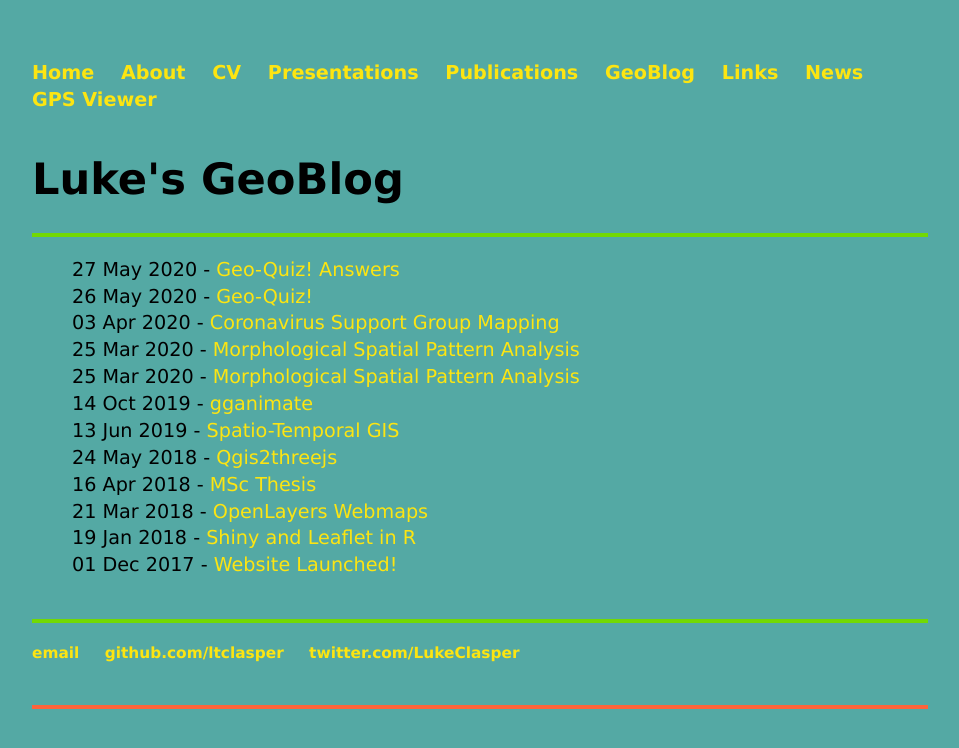
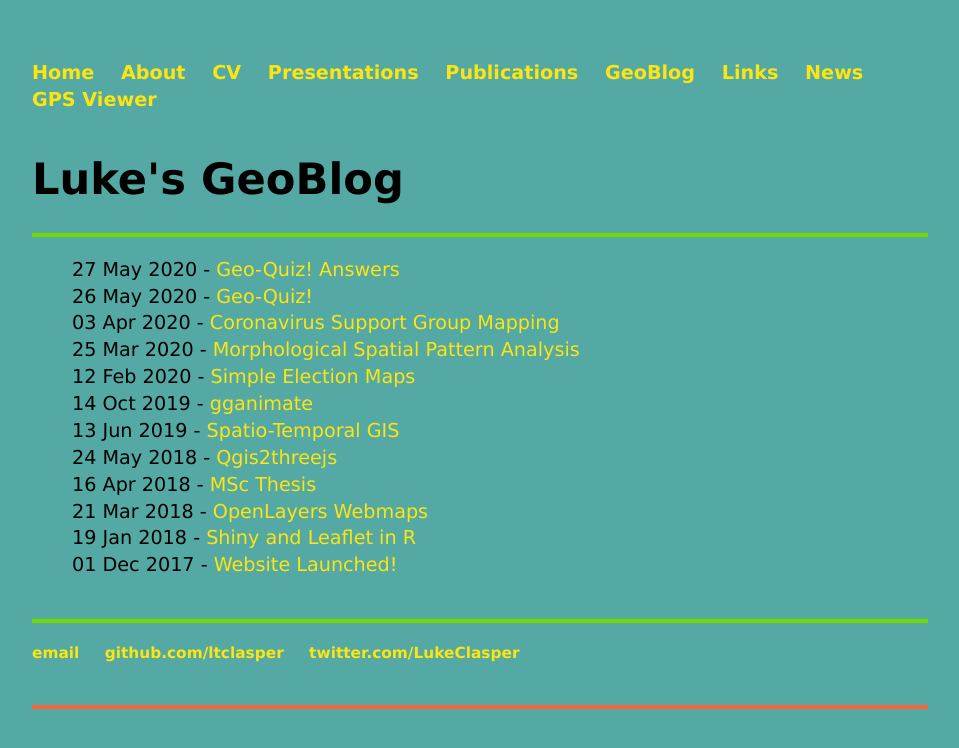
Before and after one commit to ltclasper/ltclasper.github.io, a Jekyll site: the page built from blog/index.html, in a window 1280 px wide. Shown: the top 748 px of the page, without its empty margins (160-1119 px from the left). Built offline with Jekyll 4.4.1, drawn with Linux system fonts in a browser that asks for light colours.

Commit message:
Update 2020-02-12-Simple-Election-Maps.md

```diff
--- a/_posts/2020-02-12-Simple-Election-Maps.md
+++ b/_posts/2020-02-12-Simple-Election-Maps.md
@@ -1,7 +1,7 @@
 ---
 layout: post
-title: "Morphological Spatial Pattern Analysis"
-date: 2020-03-25
+title: "Simple Election Maps"
+date: 2020-02-12
 ---
 
 I am a member of the Green Party, when there is a local election one of the most useful tools for a successful campaign are decent maps of the ward/district/constituency. The main benefit of a good map, with the electoral division administrative boundary highlighted, is that you need to know what geographical area you are a candidate for! In order to be able to stand you will normally have to live within a certain distance of the administrative boundary too. Another benefit or a good quality, and accurate, election map is that they are essential for delivering your campaign leaflets. With this in mind, along with the fact that you need to keep budget and map data licencing in mind, Ordnance Survey (OS) Open Data (or other international mapping agency equivalents) is the best choice. I made the following map in QGIS using OS Open Mapping and OS Boundary-Line.
```
